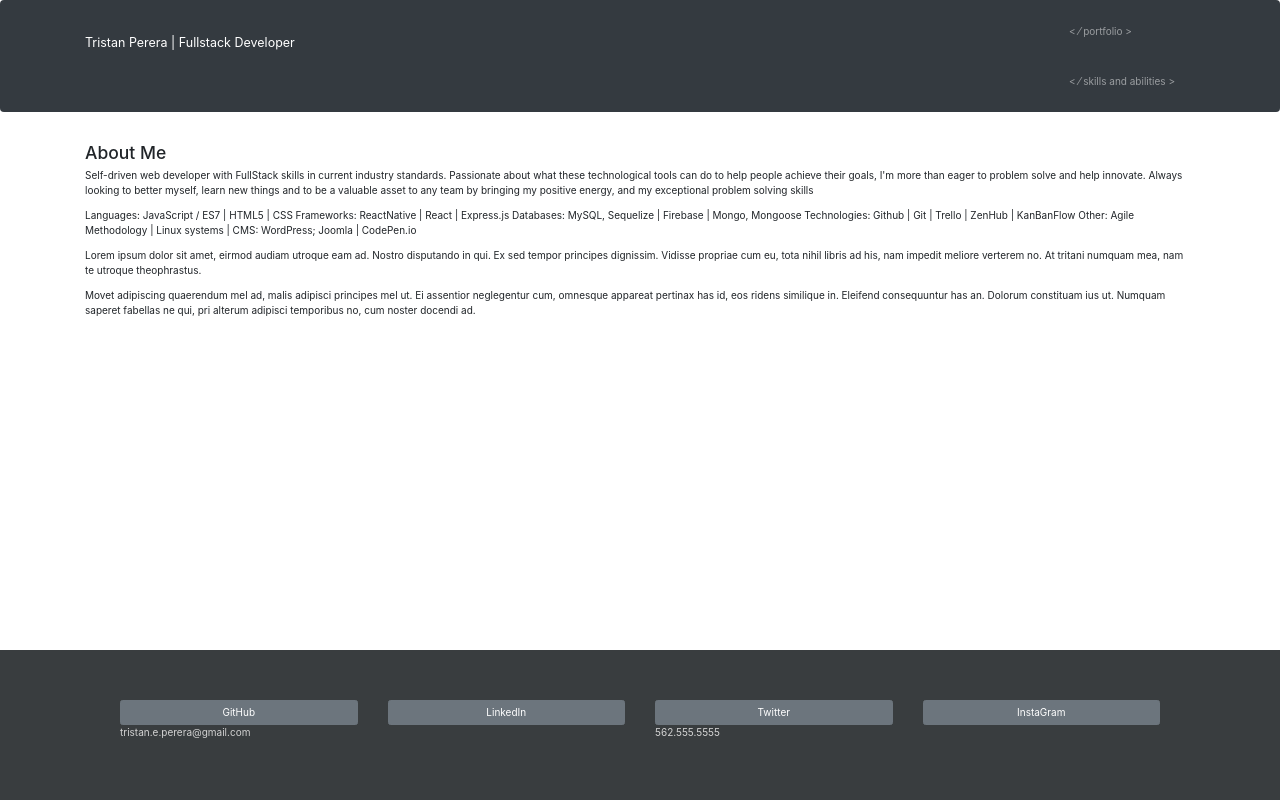
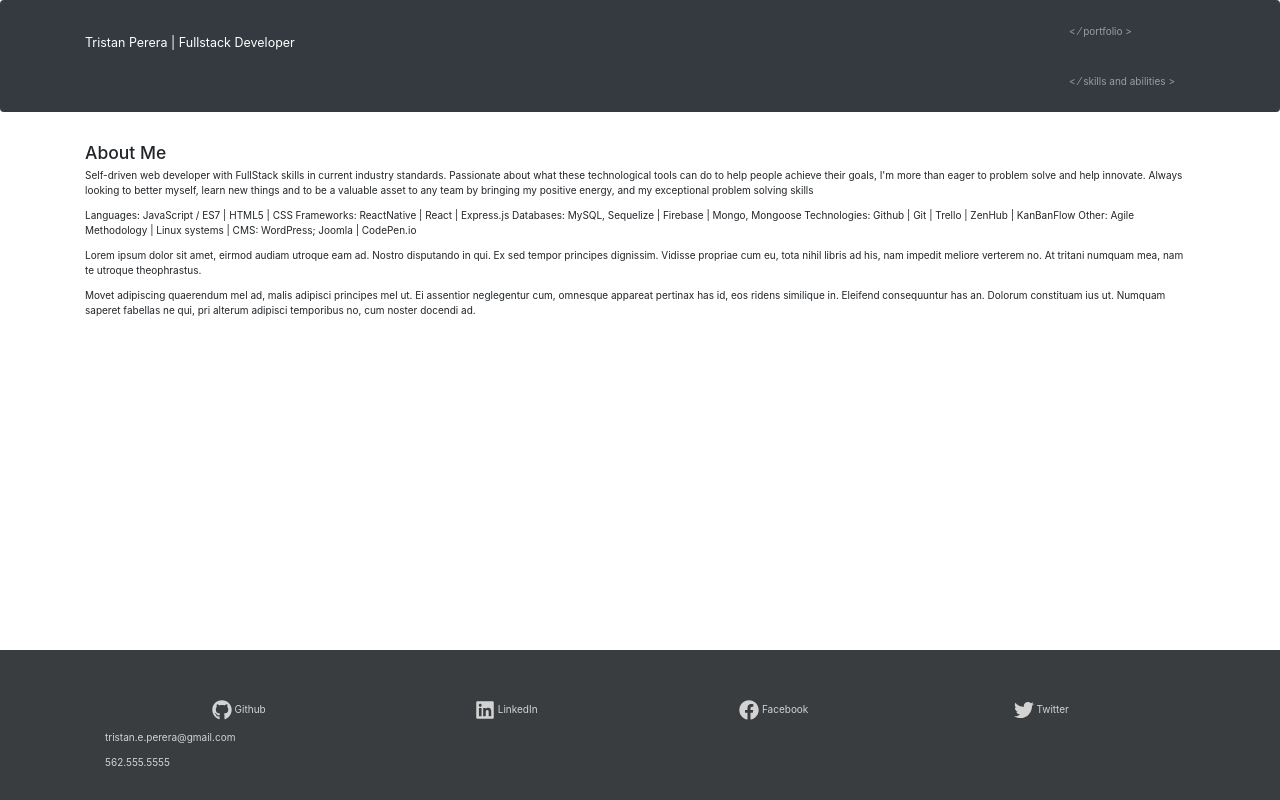
Before and after one commit to trizmo/profile-react, a React (Create React App) app: page / in a window 1280 px wide. Built offline with nearby package versions, Linux system fonts and the light colour scheme.

Commit message:
added footer icons, cleaned up-

```diff
--- a/package.json
+++ b/package.json
@@ -6,6 +6,7 @@
     "bootstrap": "^4.3.0",
     "react": "^16.7.0",
     "react-dom": "^16.7.0",
+    "react-icons": "^3.4.0",
     "react-router-dom": "^4.3.1",
     "react-scripts": "2.1.3",
     "reactstrap": "^7.1.0"
--- a/src/components/Footer.js
+++ b/src/components/Footer.js
@@ -1,33 +1,33 @@
 import React from 'react';
-import { Container, Row, Col, NavLink, Button } from 'reactstrap';
+import { Container, Row, Col } from 'reactstrap';
+import { FaGithub, FaLinkedin, FaFacebook, FaTwitter } from 'react-icons/fa';
 
 const Footer = () => {
   return (
     <Container fluid className="text-center text-md-left" style={styles.mainFooter}>
-      <Container style={styles.containerStyle}>
+      <Container style={styles.containerStyle} className="text-center">
 
         <Row>
           <Col>
-          <Button block>GitHub</Button>
+          <FaGithub style={{fontSize: "2em"}} /> Github
           </Col>
           <Col>
-          <Button block>LinkedIn</Button>
+          <FaLinkedin style={{fontSize: "2em"}} /> LinkedIn
           </Col>
           <Col>
-          <Button block>Twitter</Button>
+          <FaFacebook style={{fontSize: "2em"}} /> Facebook
           </Col>
           <Col>
-          <Button block>InstaGram</Button>
+          <FaTwitter style={{fontSize: "2em"}} /> Twitter
           </Col>
         </Row>
 
+        <Row style={{marginTop: 10}}>
+            <p>tristan.e.perera@gmail.com</p>
+        </Row>
+
         <Row>
-        <Col>
-          <p>tristan.e.perera@gmail.com</p>
-        </Col>
-        <Col>
             <p>562.555.5555</p>
-        </Col>
         </Row>
 
       </Container>
@@ -48,6 +48,9 @@ const styles = {
   },
   containerStyle: {
     padding: 50,
+    flex: 1,
+    flexDirection: "column",
+    justifyContent: "space-between"
 
   }
 
```
Also changed, not shown: 1 other file (tests, documents, lock files or other folders). Lines whose indentation alone changed are shown as unchanged.
